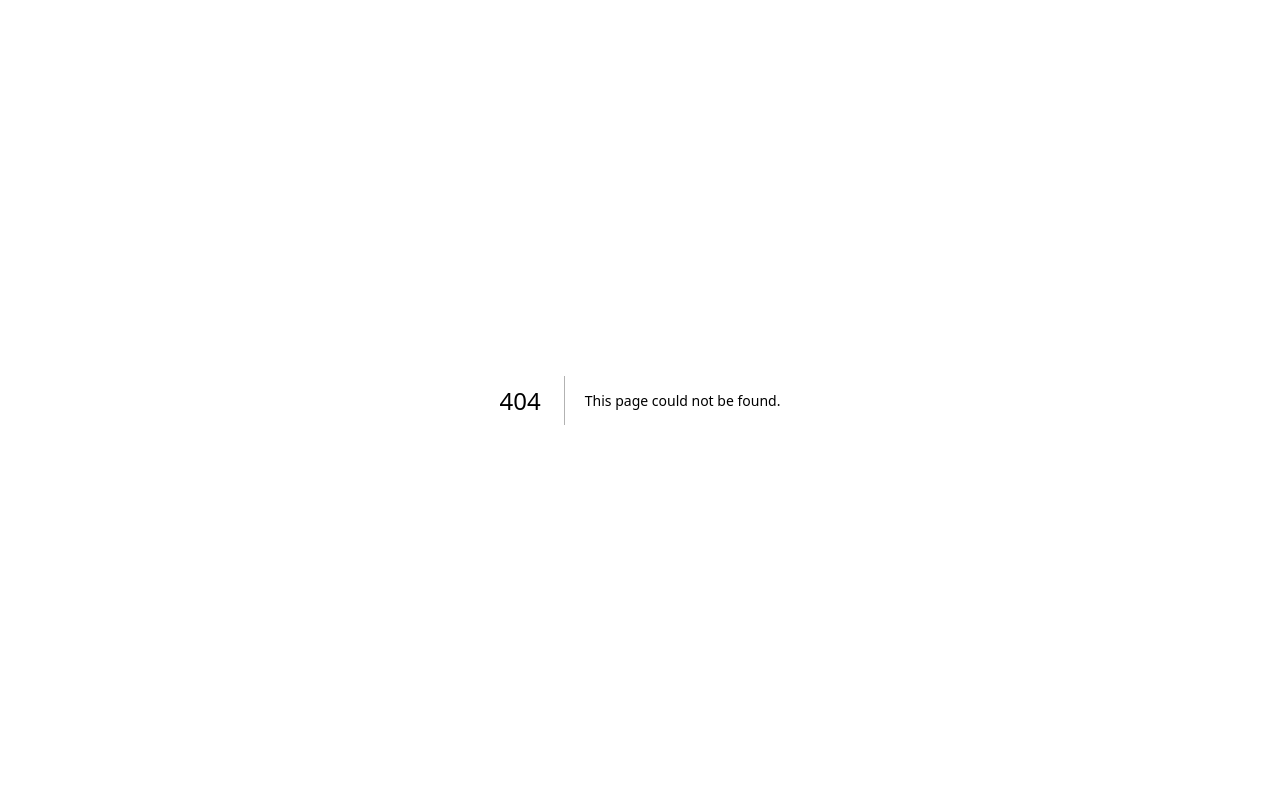
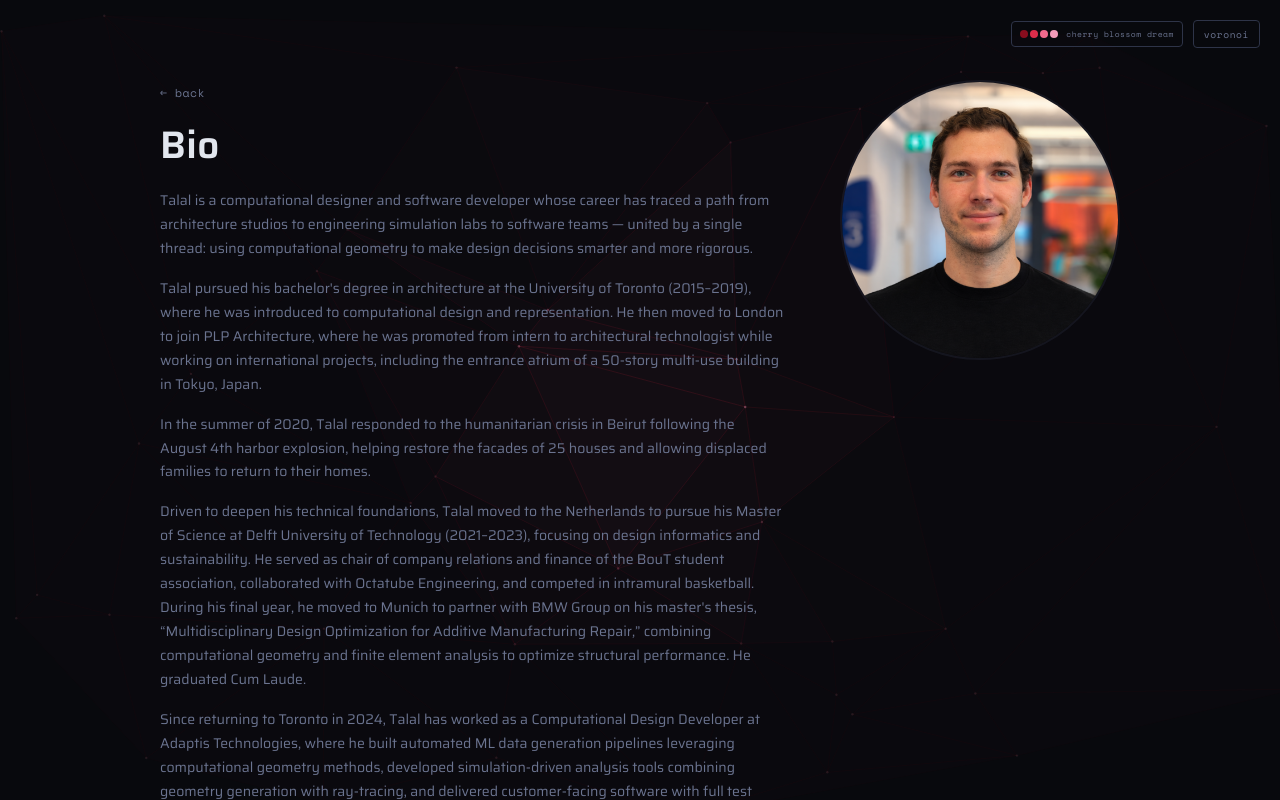
Before and after one commit to talalakkaoui/personal-website, a Next.js app: page /bio in a window 1280 px wide. Before the commit this address had no page. Built offline with nearby package versions, Linux system fonts and the light colour scheme.

Commit message:
feat(bio): add bio page

```diff
--- /dev/null
+++ b/src/app/bio/page.tsx
@@ -0,0 +1,90 @@
+import Image from "next/image";
+import Link from "next/link";
+import GeoCanvas from "@/components/geo-canvas";
+import profilePic from "@/app/icon.png";
+
+export default function Bio() {
+  return (
+    <>
+      <GeoCanvas />
+
+      <div className="fixed inset-0 z-10 overflow-y-auto px-6 py-16 md:py-20">
+        <div className="mx-auto flex w-full max-w-[960px] flex-col-reverse items-center gap-10 md:flex-row md:items-start md:gap-14">
+          <div className="flex-1 space-y-5">
+            <Link
+              href="/"
+              className="inline-block font-mono text-[0.72rem] tracking-[0.04em] text-fg-dim transition-colors duration-250 hover:text-palette-3"
+            >
+              &larr; back
+            </Link>
+
+            <h1 className="font-sans text-[clamp(1.6rem,3.5vw,2.4rem)] font-semibold leading-tight tracking-[0.01em]">
+              Bio
+            </h1>
+
+            <div className="space-y-4 font-sans text-[0.88rem] leading-[1.7] text-fg-dim">
+              <p>
+                Talal is a computational designer and software developer whose career has
+                traced a path from architecture studios to engineering simulation labs
+                to software teams — united by a single thread: using
+                computational geometry to make design decisions smarter and more
+                rigorous.
+              </p>
+              <p>
+                Talal pursued his bachelor&apos;s degree in architecture at the
+                University of Toronto (2015–2019), where he was introduced to
+                computational design and representation. He then moved to London
+                to join PLP Architecture, where he was promoted from intern to
+                architectural technologist while working on international
+                projects, including the entrance atrium of a 50-story multi-use
+                building in Tokyo, Japan.
+              </p>
+              <p>
+                In the summer of 2020, Talal responded to the humanitarian crisis in Beirut following the
+                August 4th harbor explosion, helping restore the facades of 25
+                houses and allowing displaced families to return to their homes.
+              </p>
+              <p>
+                Driven to deepen his technical foundations, Talal moved to the
+                Netherlands to pursue his Master of Science at Delft University
+                of Technology (2021–2023), focusing on design informatics and
+                sustainability. He served as chair of company relations and
+                finance of the BouT student association, collaborated with
+                Octatube Engineering, and competed in intramural basketball.
+                During his final year, he moved to Munich to partner with BMW
+                Group on his master&apos;s thesis, &ldquo;Multidisciplinary
+                Design Optimization for Additive Manufacturing
+                Repair,&rdquo; combining computational geometry and finite
+                element analysis to optimize structural performance. He graduated
+                Cum Laude.
+              </p>
+              <p>
+                Since returning to Toronto in 2024, Talal has worked as a
+                Computational Design Developer at Adaptis Technologies, where he
+                built automated ML data generation pipelines leveraging
+                computational geometry methods, developed simulation-driven
+                analysis tools combining geometry generation with ray-tracing,
+                and delivered customer-facing software with full test coverage
+                and CI/CD ownership. This experience solidified his focus on
+                geometry-driven software — bridging parametric design,
+                engineering simulation, and software development to build
+                robust, impactful products.
+              </p>
+            </div>
+          </div>
+
+          <div className="flex-shrink-0">
+            <Image
+              src={profilePic}
+              alt="Talal Akkaoui"
+              width={280}
+              height={280}
+              preload
+              className="rounded-full border-2 border-fg-muted/30 object-cover"
+            />
+          </div>
+        </div>
+      </div>
+    </>
+  );
+}
--- a/src/app/globals.css
+++ b/src/app/globals.css
@@ -30,7 +30,15 @@ html, body {
   height: 100%;
   background: var(--bg);
   color: var(--fg);
+}
+
+body {
   overflow: hidden;
+}
+
+::selection {
+  background: var(--palette-1);
+  color: var(--fg);
 }
 
 @keyframes fadeUp {
--- a/src/components/geo-canvas.tsx
+++ b/src/components/geo-canvas.tsx
@@ -19,6 +19,8 @@ function applyPalette(index: number) {
   });
 }
 
+let freshPageLoad = true;
+
 export default function GeoCanvas() {
   const canvasRef = useRef<HTMLCanvasElement>(null);
   const modeRef = useRef<Mode>("delaunay");
@@ -26,26 +28,55 @@ export default function GeoCanvas() {
   const [mode, setMode] = useState<Mode>("delaunay");
   const [paletteIndex, setPaletteIndex] = useState(0);
   const [hintVisible, setHintVisible] = useState(true);
+  const [ready, setReady] = useState(false);
 
   useEffect(() => {
-    const randomPalette = Math.floor(Math.random() * palettes.length);
-    setPaletteIndex(randomPalette);
-    paletteRef.current = randomPalette;
-    applyPalette(randomPalette);
+    const storedPalette = sessionStorage.getItem("palette");
+    let palette: number;
+    if (freshPageLoad) {
+      const prev = storedPalette !== null ? parseInt(storedPalette, 10) : -1;
+      palette = (prev + 1) % palettes.length;
+    } else {
+      palette = storedPalette !== null ? parseInt(storedPalette, 10) : 0;
+    }
+    setPaletteIndex(palette);
+    paletteRef.current = palette;
+    applyPalette(palette);
+    sessionStorage.setItem("palette", String(palette));
 
-    const randomMode: Mode = Math.random() < 0.5 ? "delaunay" : "voronoi";
-    setMode(randomMode);
-    modeRef.current = randomMode;
+    const storedMode = sessionStorage.getItem("mode") as Mode | null;
+    let initial: Mode;
+    if (freshPageLoad) {
+      initial = storedMode === "delaunay" ? "voronoi" : "delaunay";
+    } else {
+      initial = storedMode ?? "delaunay";
+    }
+    setMode(initial);
+    modeRef.current = initial;
+    sessionStorage.setItem("mode", initial);
+
+    freshPageLoad = false;
+    setReady(true);
   }, []);
 
-  useEffect(() => {
-    modeRef.current = mode;
-  }, [mode]);
+  function cyclePalette() {
+    setPaletteIndex((i) => {
+      const next = (i + 1) % palettes.length;
+      paletteRef.current = next;
+      applyPalette(next);
+      sessionStorage.setItem("palette", String(next));
+      return next;
+    });
+  }
 
-  useEffect(() => {
-    paletteRef.current = paletteIndex;
-    applyPalette(paletteIndex);
-  }, [paletteIndex]);
+  function toggleMode() {
+    setMode((m) => {
+      const next = m === "delaunay" ? "voronoi" : "delaunay";
+      modeRef.current = next;
+      sessionStorage.setItem("mode", next);
+      return next;
+    });
+  }
 
   useEffect(() => {
     const canvas = canvasRef.current;
@@ -277,12 +308,10 @@ export default function GeoCanvas() {
 
   return (
     <>
-      <canvas ref={canvasRef} className="fixed inset-0 z-0 cursor-crosshair" />
-      <div className="pointer-events-auto fixed top-5 right-5 z-20 flex items-center gap-2.5">
+      <canvas ref={canvasRef} className={`fixed inset-0 z-0 cursor-crosshair transition-opacity duration-300 ${ready ? "opacity-100" : "opacity-0"}`} />
+      <div className={`pointer-events-auto fixed top-5 right-5 z-20 flex items-center gap-2.5 transition-opacity duration-300 ${ready ? "opacity-100" : "opacity-0"}`}>
         <button
-          onClick={() =>
-            setPaletteIndex((i) => (i + 1) % palettes.length)
-          }
+          onClick={cyclePalette}
           className="group flex cursor-pointer items-center gap-2 rounded border border-fg-muted bg-transparent px-2 py-1.5 transition-all duration-300 hover:border-accent/40"
         >
           <span className="flex gap-0.5">
@@ -299,9 +328,7 @@ export default function GeoCanvas() {
           </span>
         </button>
         <button
-          onClick={() =>
-            setMode((m) => (m === "delaunay" ? "voronoi" : "delaunay"))
-          }
+          onClick={toggleMode}
           className="cursor-pointer rounded border border-fg-muted bg-transparent px-2.5 py-1.5 font-mono text-[0.6rem] tracking-[0.06em] text-fg-dim transition-all duration-300 hover:border-accent/40 hover:text-accent"
         >
           {mode === "delaunay" ? "voronoi" : "delaunay"}
```
